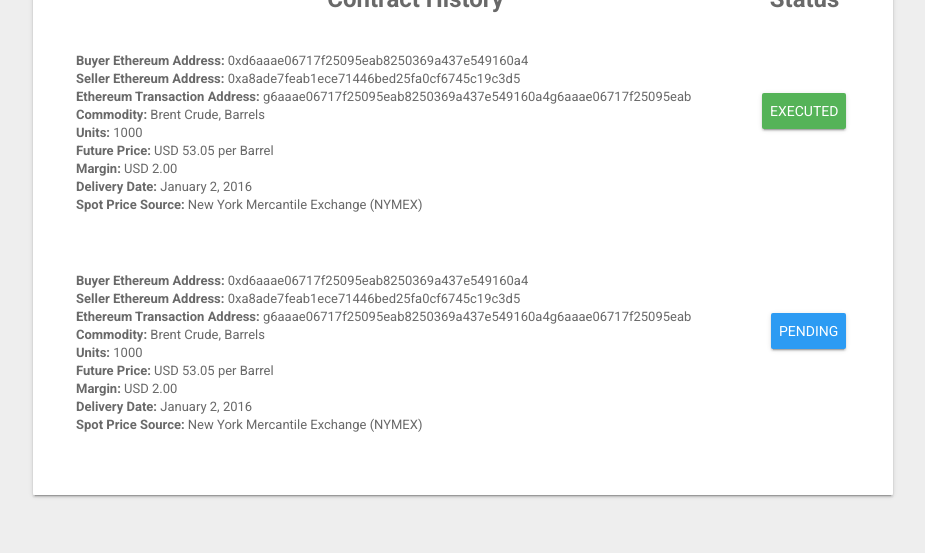
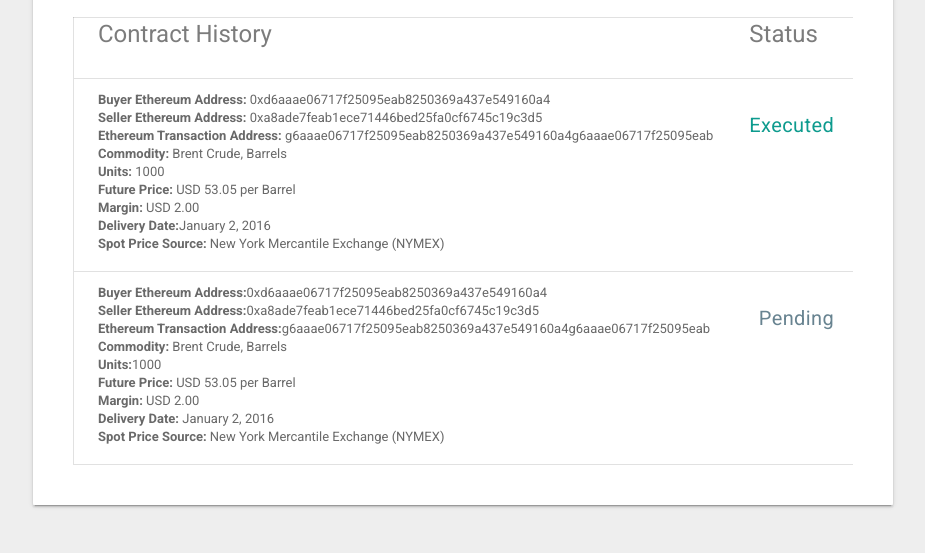
Before and after one commit to nwams/Futures-Blockchain-Contacts, a Flask app: page /managecontracts in a window 1280 px wide. Shown: the part 981-1534 px from the top of the page, without its empty margins (177-1102 px from the left). Run offline with Flask 2, Linux system fonts and the light colour scheme; some libraries are stand-ins or nearby versions.

Commit message:
cleaned layout of Manage Contracts tables & hid alethzero in create tab

```diff
--- a/templates/futureethereum.html
+++ b/templates/futureethereum.html
@@ -259,7 +259,7 @@
                     </div>
                 </section>
 
-                <section class="section--center mdl-grid mdl-grid--no-spacing mdl-shadow--2dp">
+                <section style="display: none;" section--center mdl-grid mdl-grid--no-spacing mdl-shadow--2dp">
                 <div class="mdl-card mdl-cell mdl-cell--12-col">
                   <div class="mdl-card__supporting-text">
                     <h4>Alethzero Instructions</h4>
@@ -293,7 +293,7 @@
                 </div>
                 </section>
 
-                <section class="section--center mdl-grid mdl-grid--no-spacing mdl-shadow--2dp">
+                <section style="display: none" class="section--center mdl-grid mdl-grid--no-spacing mdl-shadow--2dp">
                     <div class="mdl-card mdl-cell mdl-cell--12-col">
                         <div class="mdl-card__supporting-text">
                             <h4>Execute the Contract!</h4>
@@ -330,7 +330,7 @@
                         </div>
                     </div>
                 </section>
-                <section class="section--center mdl-grid mdl-grid--no-spacing mdl-shadow--2dp">
+                <section style="display: none;" class="section--center mdl-grid mdl-grid--no-spacing mdl-shadow--2dp">
                     <div class="mdl-card mdl-cell mdl-cell--12-col">
                         <div class="mdl-card__supporting-text">
                             <h4>Cancellation</h4>
--- a/templates/managecontracts.html
+++ b/templates/managecontracts.html
@@ -6,14 +6,15 @@
     <link rel=stylesheet type=text/css href="{{ url_for('static', filename='style.css') }}">
     <link rel=stylesheet type=text/css href="{{ url_for('static', filename='home.css') }}">
     <script src="https://storage.googleapis.com/code.getmdl.io/1.0.5/material.min.js"></script>
-<link href="https://fonts.googleapis.com/css?family=Roboto:regular,bold,italic,thin,light,bolditalic,black,medium&amp;lang=en" rel="stylesheet">
+    <link href="https://fonts.googleapis.com/css?family=Roboto:regular,bold,italic,thin,light,bolditalic,black,medium&amp;lang=en"
+          rel="stylesheet">
     <link rel="stylesheet" href="https://fonts.googleapis.com/icon?family=Material+Icons">
 </head>
 
 
-
 <body class="mdl-demo mdl-color--grey-200 mdl-color-text--grey-700 mdl-base">
-<div><img src = https://images.unsplash.com/photo-1432821596592-e2c18b78144f?dpr=2&fit=crop&fm=jpg&h=800&q=50&w=1200 id="bgpic" alt=""></div>
+<div><img src=https://images.unsplash.com/photo-1432821596592-e2c18b78144f?dpr=2&fit=crop&fm=jpg&h=800&q=50&w=1200
+          id="bgpic" alt=""></div>
 
 <div class="mdl-layout__container has-scrolling-header">
 
@@ -35,16 +36,16 @@
         </header>
 
         <main class="mdl-layout__content">
-
             <div class="mdl-layout__tab-panel is-active" id="overview">
 
                 <section class="section--center mdl-grid mdl-grid--no-spacing mdl-shadow--2dp">
                     <div class="mdl-card mdl-cell mdl-cell--12-col">
                         <div class="mdl-card__supporting-text">
                             <h4>Welcome Zayd</h4>
+
                             <p>Your account number: 0xd6aaae06717f25095eab8250369a437e549160a4</p>
+
                             <div>Here are your active Smart Contracts:</div>
-
                         </div>
                     </div>
                 </section>
@@ -57,62 +58,121 @@
                                 <col style="width:88%">
                                 <col style="width:12%" align="center">
                                 <tr>
-<th> <font size="5">Contracts Pending Aproval   </font></th>
-<th> <font size="5">      Status   </font> </th>
+                                    <th><h4>Contracts Pending Aproval</h4></font></th>
+                                    <th> <h4>Action</h4> </th>
                                 </tr>
-<tr><td><br><br><b>Buyer Ethereum Address:</b>       0xd6aaae06717f25095eab8250369a437e549160a4<br><b>Seller Ethereum Address:</b>     0xa8ade7feab1ece71446bed25fa0cf6745c19c3d5<br><b>Ethereum Transaction Address:</b>         g6aaae06717f25095eab8250369a437e549160a4g6aaae06717f25095eab<br><b>Commodity:</b>
-Brent Crude, Barrels<br><b>Units:</b>    1000<br><b>Future Price:</b>    USD 53.05 per Barrel<br><b>Margin:</b>     USD 2.00<br><b>Delivery Date:</b>    January 2, 2016<br><b>Spot Price Source:</b>    New York Mercantile Exchange (NYMEX)<br><br></td><td>
-<button class="mdl-button mdl-js-button mdl-button--raised mdl-js-ripple-effect mdl-button--accent" onclick="add()" style="    margin-bottom: 26px;
-    float: right;
-    display: block;margin-right: 4px; background: #4CAF50;">Approve</button>
-<button class="mdl-button mdl-js-button mdl-button--raised mdl-js-ripple-effect mdl-button--accent" style="float: right;
-    display: block;
-    margin-top: 30px;
-    margin-left: -20px;
-    width: 80px; background: #F44336
-    "onclick="add()">Cancel</button></td></tr>
-
-
+                                <tr>
+                                    <td>
+                                        <br>
+                                        <br>
+                                        <b>Buyer Ethereum Address: </b>0xd6aaae06717f25095eab8250369a437e549160a4
+                                        <br>
+                                        <b>Seller Ethereum Address: </b>0xa8ade7feab1ece71446bed25fa0cf6745c19c3d5
+                                        <br>
+                                        <b>Ethereum Transaction Address :</b>g6aaae06717f25095eab8250369a437e549160a4g6aaae06717f25095eab
+                                        <br>
+                                        <b>Commodity: </b>Brent Crude, Barrel
+                                        <br>
+                                        <b>Units:</b>1000
+                                        <br>
+                                        <b>Future Price: </b>USD 53.05 per Barrel
+                                        <br>
+                                        <b>Margin: </b>USD 2.00
+                                        <br>
+                                        <b>Delivery Date:</b>January 2, 2016
+                                        <br>
+                                        <b>Spot Price Source: </b>New York Mercantile Exchange (NYMEX)
+                                        <br>
+                                        <br>
+                                    </td>
+                                    <td>
+                                        <button class="mdl-button mdl-js-button mdl-button--raised mdl-js-ripple-effect mdl-button--accent"
+                                                onclick="add()"
+                                                style="margin-bottom: 26px; float: right; display: block;margin-right: 4px; background: #4CAF50;">
+                                            Approve
+                                        </button>
+                                        <button class="mdl-button mdl-js-button mdl-button--raised mdl-js-ripple-effect mdl-button--accent"
+                                                style="float: right; display: block; margin-top: 30px; margin-left: -20px; width: 80px; background: #F44336"
+                                                onclick="add()">
+                                            Cancel
+                                        </button>
+                                    </td>
+                                </tr>
                             </table>
-
                         </div>
                     </div>
                 </section>
 
-
                 <section class="section--center mdl-grid mdl-grid--no-spacing mdl-shadow--2dp">
                     <div class="mdl-card mdl-cell mdl-cell--12-col">
                         <div class="mdl-card__supporting-text">
-<table width="100%">
-        <col style="width:88%">
-        <col style="width:12%" align="center">
+                            <table class="mdl-data-table mdl-js-data-table" width="100%">
+                                <thead>
                                 <tr>
-<th> <font size="5">Contract History   </font></th>
-<th> <font size="5">      Status   </font> </th>
+                                    <th class="mdl-data-table__cell--non-numeric"> <h4>Contract History</h4></th>
+                                    <th class="mdl-data-table__cell--non-numeric"><h4>Status</h4></th>
                                 </tr>
-<tr><td><br><br><b>Buyer Ethereum Address:</b>       0xd6aaae06717f25095eab8250369a437e549160a4<br><b>Seller Ethereum Address:</b>     0xa8ade7feab1ece71446bed25fa0cf6745c19c3d5<br><b>Ethereum Transaction Address:</b>         g6aaae06717f25095eab8250369a437e549160a4g6aaae06717f25095eab<br><b>Commodity:</b>
-Brent Crude, Barrels<br><b>Units:</b>    1000<br><b>Future Price:</b>    USD 53.05 per Barrel<br><b>Margin:</b>     USD 2.00<br><b>Delivery Date:</b>    January 2, 2016<br><b>Spot Price Source:</b>    New York Mercantile Exchange (NYMEX)<br><br></td><td>
-<button class="mdl-button mdl-js-button mdl-button--raised mdl-js-ripple-effect mdl-button--accent" onclick="add()" style="    margin-bottom: 26px;
-    float: right;
-    display: block;margin-right: 4px; background: #4CAF50;">Executed</button>
+                                </thead>
+                                <tbody>
+                                <tr>
+                                    <td class="mdl-data-table__cell--non-numeric">
+                                        <b>Buyer Ethereum Address:</b> 0xd6aaae06717f25095eab8250369a437e549160a4
+                                        <br>
+                                        <b>Seller Ethereum Address:</b>
+                                        0xa8ade7feab1ece71446bed25fa0cf6745c19c3d5
+                                        <br>
+                                        <b>Ethereum Transaction Address: </b>g6aaae06717f25095eab8250369a437e549160a4g6aaae06717f25095eab
+                                        <br>
+                                        <b>Commodity: </b>Brent Crude, Barrels<br><b>Units: </b>1000
+                                        <br>
+                                        <b>Future Price: </b>USD 53.05 per Barrel
+                                        <br>
+                                        <b>Margin:</b> USD 2.00
+                                        <br>
+                                        <b>Delivery Date:</b>January 2, 2016
+                                        <br>
+                                        <b>Spot Price Source: </b>New York Mercantile Exchange (NYMEX)
+                                        <br>
+                                        <br>
+                                    </td>
+                                    <td class="mdl-data-table__cell--non-numeric">
+                                        <h5 class="mdl-color-text--teal-500">Executed</h5>
 
-
-    <tr><td><br><br><b>Buyer Ethereum Address:</b>       0xd6aaae06717f25095eab8250369a437e549160a4<br><b>Seller Ethereum Address:</b>     0xa8ade7feab1ece71446bed25fa0cf6745c19c3d5<br><b>Ethereum Transaction Address:</b>         g6aaae06717f25095eab8250369a437e549160a4g6aaae06717f25095eab<br><b>Commodity:</b>
-Brent Crude, Barrels<br><b>Units:</b>    1000<br><b>Future Price:</b>    USD 53.05 per Barrel<br><b>Margin:</b>     USD 2.00<br><b>Delivery Date:</b>    January 2, 2016<br><b>Spot Price Source:</b>    New York Mercantile Exchange (NYMEX)<br><br></td><td>
-<button class="mdl-button mdl-js-button mdl-button--raised mdl-js-ripple-effect mdl-button--accent" onclick="add()" style="    margin-bottom: 26px;
-    float: right;
-    display: block;margin-right: 4px; background: #2196F3;">Pending</button>
-
-
-
+                                    </td>
+                                <tr>
+                                    <td class="mdl-data-table__cell--non-numeric">
+                                        <b>Buyer Ethereum Address:</b>0xd6aaae06717f25095eab8250369a437e549160a4
+                                        <br>
+                                        <b>Seller Ethereum Address:</b>0xa8ade7feab1ece71446bed25fa0cf6745c19c3d5
+                                        <br>
+                                        <b>Ethereum Transaction Address:</b>g6aaae06717f25095eab8250369a437e549160a4g6aaae06717f25095eab
+                                        <br>
+                                        <b>Commodity: </b>Brent Crude, Barrels
+                                        <br>
+                                        <b>Units:</b>1000
+                                        <br>
+                                        <b>Future Price: </b>USD 53.05 per Barrel
+                                        <br>
+                                        <b>Margin: </b>USD 2.00
+                                        <br>
+                                        <b>Delivery Date: </b>January 2, 2016
+                                        <br>
+                                        <b>Spot Price Source: </b>New York Mercantile Exchange (NYMEX)
+                                        <br>
+                                        <br>
+                                    </td>
+                                    <td>
+                                        <h5 class="mdl-color-text--blue-grey">Pending</h5>
+                                    </td>
+                                </tr>
+                                </tbody>
                             </table>
-
                         </div>
                     </div>
                 </section>
-
+                <br>
+                <br>
             </div>
-
         </main>
 
     </div>
```
Lines whose indentation alone changed are shown as unchanged.
